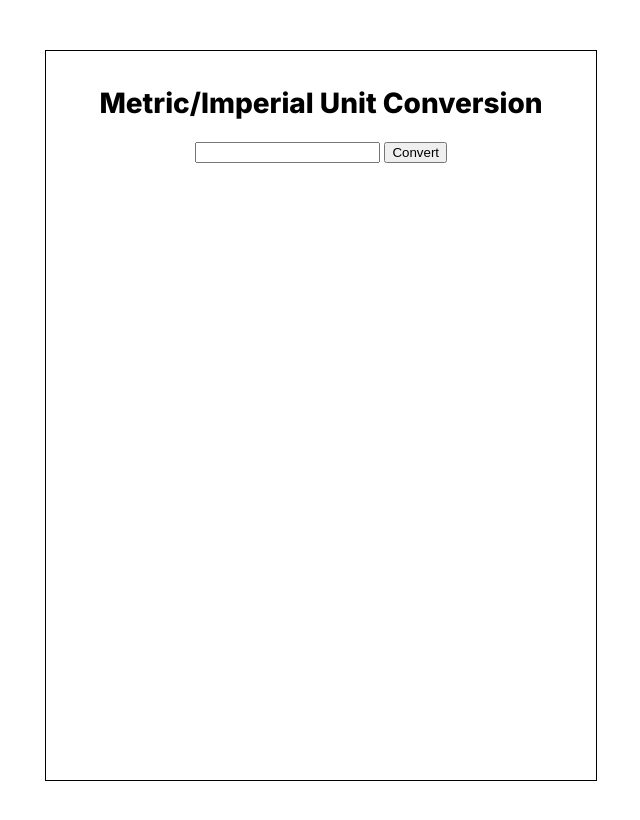
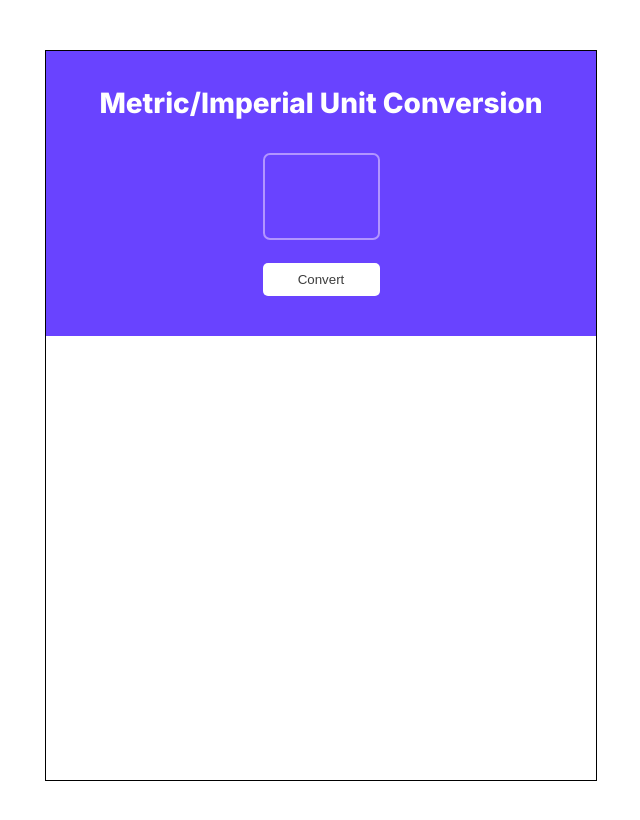
Before and after one commit to lucieyarish/unit-converter, a plain HTML site: page index.html in a window 1280 px wide. Shown: the whole page, without its empty margins (319-959 px from the left). Drawn offline with Linux system fonts and the light colour scheme.

Commit message:
Style user input section

```diff
--- a/css/styles.css
+++ b/css/styles.css
@@ -10,11 +10,57 @@ body {
     margin: 50px auto;
     border: 1px solid black;
     text-align: center;
+    display: flex;
+    flex-direction: column;
 }
 
-.container h1 {
+.convert-input, .convert-input input {
+    background-color: #6943FF;
+}
+
+.convert-input {
+    height: 285px;
+}
+
+.convert-input h1 {
     font-size: 28px;
     font-weight: 800;
-    margin-top: 33px;
     line-height: 38px;
+    margin: 33px auto;
 }
+
+.convert-input h1, .convert-input input {
+    color: #FFF;
+}
+
+.convert-input input,  .convert-input button {
+    display: block;
+    margin: 25px auto;
+}
+
+.convert-input input {
+    font-size: 58px;
+    font-weight: 800;
+    width: 113px;
+    box-sizing: border-box;
+    height: 83px;
+    outline: 2px solid #B295FF;
+    border: none;
+    border-radius: 5px;
+    text-align: center;
+}
+
+input::-webkit-outer-spin-button,
+input::-webkit-inner-spin-button {
+  -webkit-appearance: none;
+  margin: 0;
+}
+
+.convert-input button {
+    color: #3d3d3d;
+    background-color: #FFF;
+    border-radius: 5px;
+    padding: 9px 28px;
+    border: none;
+    width: 117px;
+}
--- a/index.html
+++ b/index.html
@@ -13,8 +13,8 @@
         <div class="container">
             <div class="convert-input">
                 <h1>Metric/Imperial Unit Conversion</h1>
-                <input type="number">
-                <button>Convert</button>
+                <input type="number" min="0">
+                <button id="convert-input-btn">Convert</button>
             </div>
             <div class="convert-results">
                 <div class="convert-results-container"></div>
```
